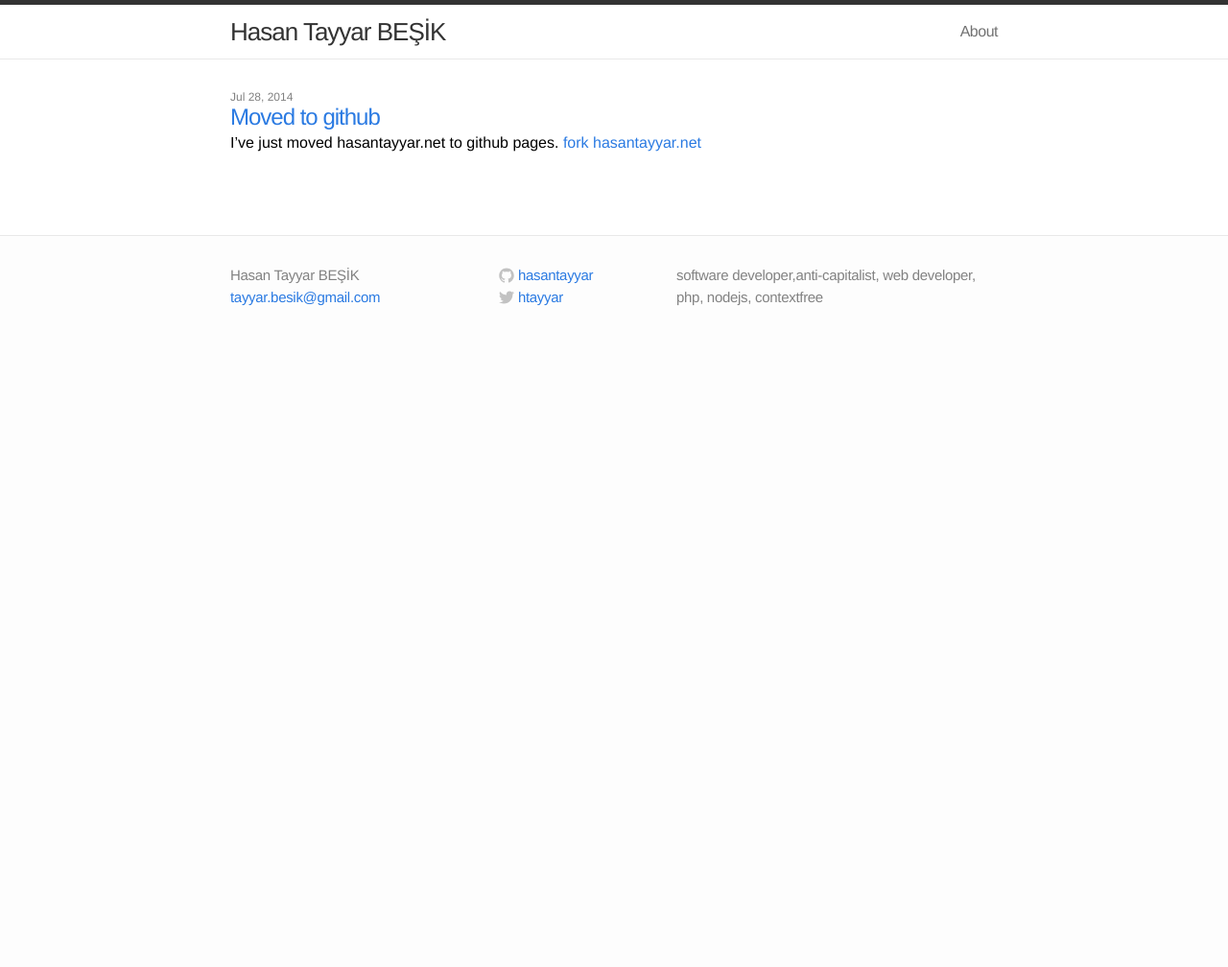
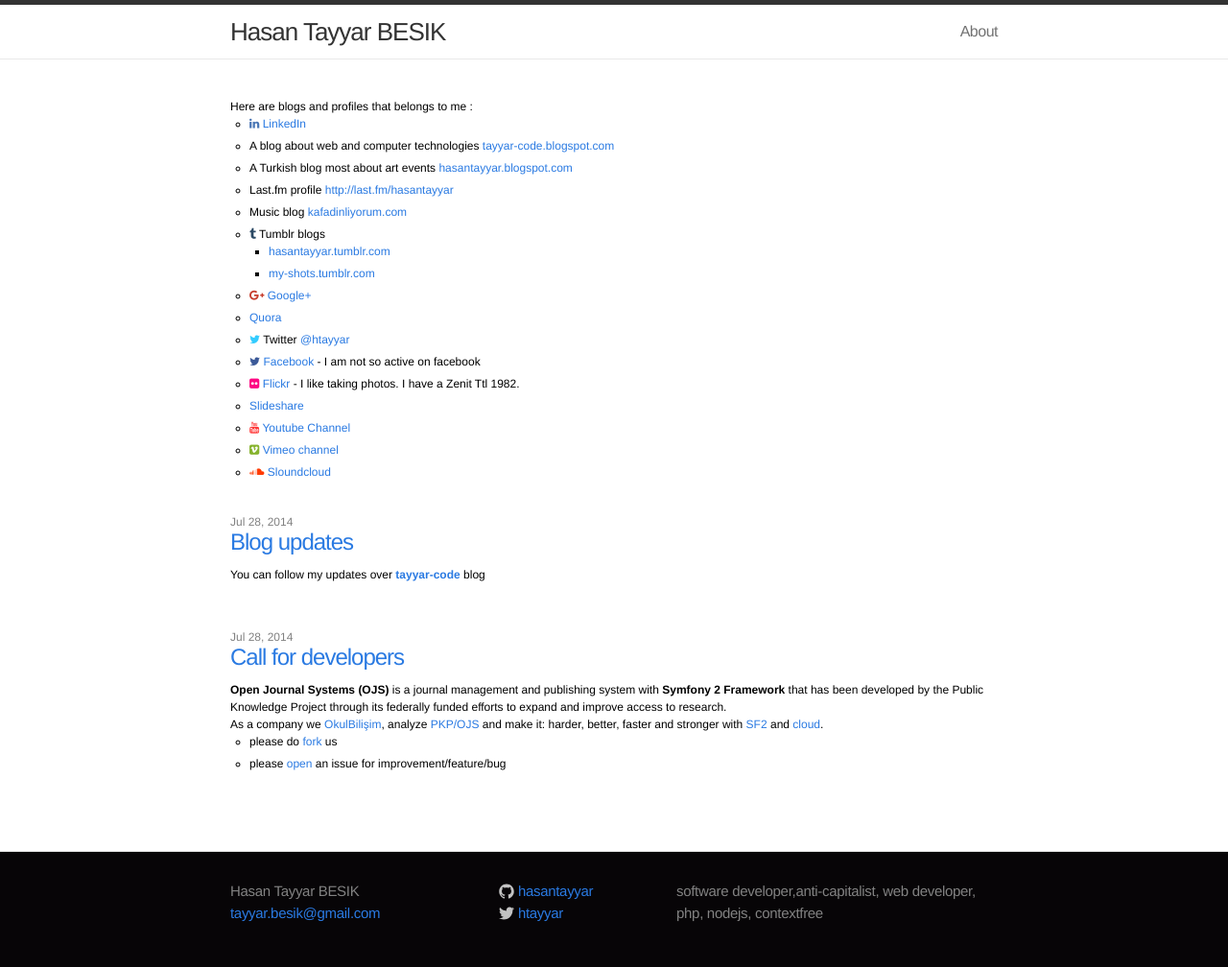
Before and after one commit to hasantayyar/hasantayyar.net, a Jekyll site: the page built from index.html, in a window 1280 px wide. Shown: the whole page at 96% size. Built offline with Jekyll 4.4.1, drawn with Linux system fonts in a browser that asks for light colours; nearby versions of some CDN libraries; some web fonts are replaced; Markdown is read by kramdown in place of the engine named in the settings; before the commit the page ends 900 px from its top, so only the background shows below that.

Commit message:
page update

```diff
--- a/_config.yml
+++ b/_config.yml
@@ -1,5 +1,5 @@
 # Site settings
-title: Hasan Tayyar BEŞİK
+title: Hasan Tayyar BESIK
 email: tayyar.besik@gmail.com
 description: "software developer,anti-capitalist, web developer, php, nodejs, contextfree"
 baseurl: ""
--- a/_includes/footer.html
+++ b/_includes/footer.html
@@ -56,3 +56,14 @@
   </div>
 
 </footer>
+
+
+<script type="text/javascript">
+var gaJsHost = (("https:" == document.location.protocol) ? "https://ssl." : "http://www.");
+document.write(unescape("%3Cscript src='" + gaJsHost + "google-analytics.com/ga.js' type='text/javascript'%3E%3C/script%3E"));
+</script>
+<script type="text/javascript">
+try {
+var pageTracker = _gat._getTracker("UA-1301980-31");
+pageTracker._trackPageview();
+} catch(err) {}</script>
--- a/_includes/head.html
+++ b/_includes/head.html
@@ -4,6 +4,8 @@
     <title>{% if page.title %}{{ page.title }}{% else %}{{ site.title }}{% endif %}</title>
     <meta name="viewport" content="width=device-width">
 	<meta name="description" content="{{ site.description }}">
+	<link href='http://fonts.googleapis.com/css?family=Oxygen+Mono' rel='stylesheet' type='text/css' />
+	<link href="//cdnjs.cloudflare.com/ajax/libs/font-awesome/4.1.0/css/font-awesome.min.css"  rel='stylesheet' type='text/css' />
     <link rel="stylesheet" href="{{ site.baseurl }}/css/main.css" />
 
 
--- /dev/null
+++ b/_includes/links.markdown
@@ -0,0 +1,35 @@
+Here are blogs and profiles that belongs to me :
+
+- [<span class="fa fa-linkedin" style="color:#4875B4"></span> LinkedIn][linkedin]
+- A blog about web and computer technologies [tayyar-code.blogspot.com][blog1]
+- A Turkish blog most about art events  [hasantayyar.blogspot.com][blog2]
+- Last.fm profile [http://last.fm/{{site.github_username}}](http://last.fm/{{site.github_username}})
+- Music blog [kafadinliyorum.com][music-blog]
+- <span class="fa fa-tumblr" style="color:#2B4964"></span> Tumblr blogs
+  - [hasantayyar.tumblr.com][tumblr1]
+  - [my-shots.tumblr.com][tumblr2]
+- [<span class="fa fa-google-plus" style="color:#C63D2D"></span>  Google+][plus]
+- [Quora][quora]
+- <span class="fa fa-twitter" style="color:#33CCFF"></span> Twitter [@htayyar][twitter]
+- <span class="fa fa-twitter" style="color:#3B5998"></span> [Facebook][face] - I am not so active on facebook
+- [<span class="fa fa-flickr" style="color:#FE0883"></span> Flickr][flickr] - I like taking photos.  I have a Zenit Ttl 1982.
+- [Slideshare][slideshare]
+- <span class="fa fa-youtube" style="color:#FF3333"></span> [Youtube Channel][yt]
+- <span class="fa fa-vimeo-square" style="color:#86B32D"></span>  [Vimeo channel][vimeo]
+- <span class="fa fa-soundcloud" style="color:#ff3a00"></span> [Sloundcloud][s]
+
+[s]: https://soundcloud.com/hasantayyar
+[vimeo]: http://www.vimeo.com/hasantayyar
+[yt]: http://www.youtube.com/hasantayyar
+[face]: http://www.facebook.com/profile.php?id=585582134
+[twitter]: http://twitter.com/htayyar
+[linkedin]: http://www.linkedin.com/in/hasantayyar
+[blog1]: http://tayyar-code.blogspot.com
+[blog2]: http://hasantayyar.blogspot.com
+[music-blog]: http://kafadinliyorum.com
+[tumblr1]: http://hasantayyar.tumblr.com
+[tumblr2]: http://my-shots.tumblr.com
+[plus]: http://google.com/+HasanTayyarBESIK/
+[quora]: http://www.quora.com/hasan-tayyar-be%c5%9fik
+[slideshare]: http://www.slideshare.net/hasantayyar
+[flickr]: http://www.flickr.com/people/hasantayyar/
--- /dev/null
+++ b/_posts/2014-07-28-artist-collections.markdown
@@ -0,0 +1,13 @@
+---
+layout: post
+title:  "Call for developers"
+date:   2014-07-28 16:31:40
+categories: announcement
+---
+
+**Open Journal Systems (OJS)** is a journal management and publishing system with **Symfony 2 Framework** that has been developed by the Public Knowledge Project through its federally funded efforts to expand and improve access to research.
+
+As a company we [OkulBilişim](http://www.okulbilisim.com), analyze [PKP/OJS](http://pkp.sfu.ca/ojs/) and make it: harder, better, faster and stronger with [SF2](http://en.wikipedia.org/wiki/Symfony) and [cloud](http://en.wikipedia.org/wiki/Cloud_computing).
+
+- please do [fork](https://github.com/okulbilisim/ojs/fork) us
+- please [open](https://github.com/okulbilisim/ojs/issues/new) an issue for improvement/feature/bug
--- /dev/null
+++ b/_posts/2014-07-28-ojs-call.markdown
@@ -0,0 +1,8 @@
+---
+layout: post
+title:  "Blog updates"
+date:   2014-07-28 17:31:40
+categories: announcement
+---
+
+You can follow my updates over **[tayyar-code](http://tayyar-code.blogspot.com)** blog
--- a/css/main.css
+++ b/css/main.css
@@ -7,13 +7,15 @@
 }
 
 html, body { height: 100%; }
-
+ul li ul{margin-left:20px;}
 body {
-  font-family: Helvetica, Arial, sans-serif;
+  font-family: 'Oxygen Mono', Helvetica, Arial, sans-serif;
   font-size: 16px;
   line-height: 1.5;
   font-weight: 300;
-  background-color: #fdfdfd;
+
+  background-color: #070507;
+ /* background-color: #fdfdfd;*/
 }
 
 h1, h2, h3, h4, h5, h6 { font-size: 100%; font-weight: 400; }
@@ -148,8 +150,8 @@
 
 .posts { list-style-type: none; }
 
-.posts li { margin-bottom: 30px; }
-
+.posts li { margin-bottom: 5px; }
+.posts .content{font-size:12px; margin-top:10px;}
 .posts .post-link {
   font-size: 24px;
   letter-spacing: -1px;
@@ -240,7 +242,7 @@
 .post code { padding: 1px 5px; }
 
 .post ul,
-.post ol { margin-left: 1.35em; }
+.post ol { margin-left: 1.35em; margin-top:4px; }
 
 .post pre code {
   border: 0;
--- a/index.html
+++ b/index.html
@@ -4,14 +4,24 @@
 
 <div class="home">
 
+
+
   <ul class="posts">
+    <li>
+      <div class="content">
+          {% capture links %}{% include links.markdown %}{% endcapture %}
+          {{ links | markdownify }}
+      </div>
+      <br>
+    </li>
     {% for post in site.posts %}
       <li>
         <span class="post-date">{{ post.date | date: "%b %-d, %Y" }}</span>
         <a class="post-link" href="{{ post.url | prepend: site.baseurl }}">{{ post.title }}</a>
-        <div>{{ post.content }}<br>
+        <div class="content">{{ post.content }}<br>
         </div>
       </li>
+      <br>
     {% endfor %}
   </ul>
 
```
Also changed, not shown: _posts/2014-07-28-moved-to-github.markdown (deleted, +0 -11 lines), about.md (+30 -1 lines).
